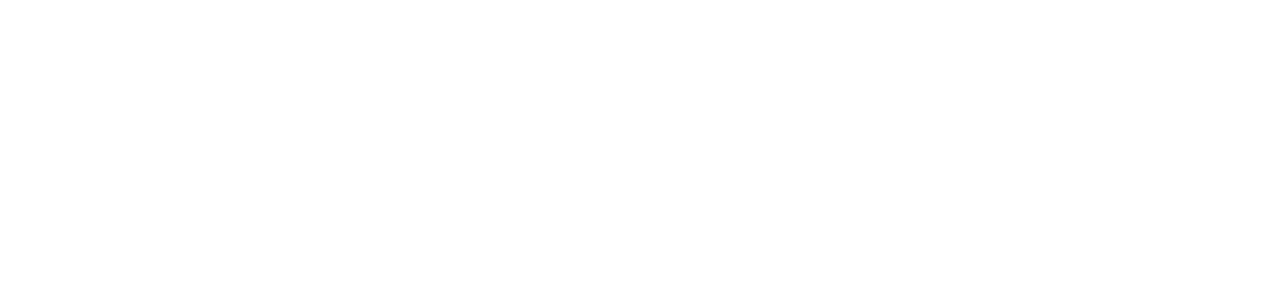
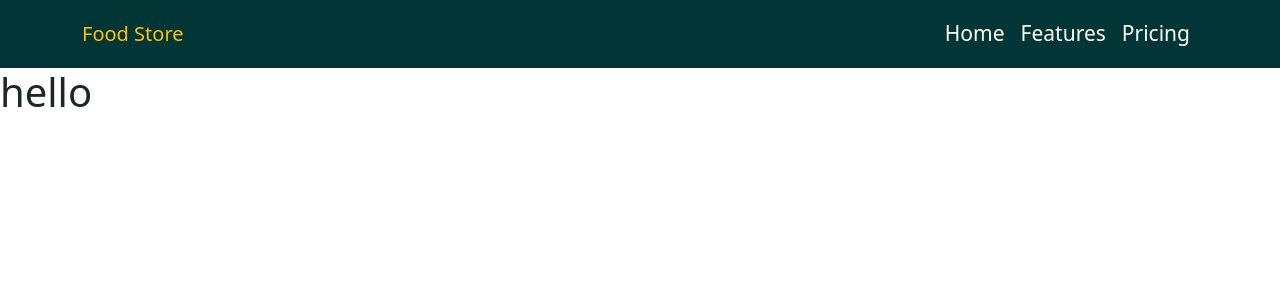
Before and after one commit to muntasirahmeed/simple-food-store, a React (Create React App) app: page / in a window 1280 px wide. Shown: the top 300 px of the page. Built offline with nearby package versions, Linux system fonts and the light colour scheme.

Commit message:
fake data created and loaded in website

```diff
--- a/package.json
+++ b/package.json
@@ -6,7 +6,9 @@
     "@testing-library/jest-dom": "^5.16.3",
     "@testing-library/react": "^12.1.4",
     "@testing-library/user-event": "^13.5.0",
+    "bootstrap": "^5.1.3",
     "react": "^17.0.2",
+    "react-bootstrap": "^2.2.1",
     "react-dom": "^17.0.2",
     "react-scripts": "5.0.0",
     "web-vitals": "^2.1.4"
--- /dev/null
+++ b/public/data.json
@@ -0,0 +1,38 @@
+[
+    {
+        "id":1,"name":"Salmon fish","price":34,"image":"https://cdn.pixabay.com/photo/2015/04/08/13/13/food-712665_1280.jpg"
+    },
+    {
+        "id":2,"name":"Chocolate Cake","price":30,"image":"https://cdn.pixabay.com/photo/2017/01/11/11/33/cake-1971552_1280.jpg"
+    },
+    {
+        "id":3,"name":"Ham Burger","price":25,"image":"https://cdn.pixabay.com/photo/2016/03/05/19/02/hamburger-1238246_1280.jpg"
+    },
+    {
+        "id":4,"name":"Shish Kebab","price":27,"image":"https://cdn.pixabay.com/photo/2016/01/22/02/13/meat-1155132_1280.jpg"
+    },
+    {
+        "id":5,"name":"Strawberry Cake","price":28,"image":"https://cdn.pixabay.com/photo/2018/05/01/18/21/eclair-3366430_1280.jpg"
+    },
+    {
+        "id":6,"name":"Snack Burger","price":25,"image":"https://cdn.pixabay.com/photo/2014/10/19/20/59/hamburger-494706_1280.jpg"
+    },
+    {
+        "id":7,"name":"Bred Coffe","price":15,"image":"https://cdn.pixabay.com/photo/2015/07/12/14/26/coffee-842020_1280.jpg"
+    },
+    {
+        "id":8,"name":"Tomato Pizza","price":35,"image":"https://cdn.pixabay.com/photo/2017/02/15/10/57/pizza-2068272_1280.jpg"
+    },
+    {
+        "id":9,"name":"Yogurt Breakfast","price":35,"image":"https://cdn.pixabay.com/photo/2016/06/07/17/15/yogurt-1442034_1280.jpg"
+    },
+    {
+        "id":10,"name":"Muffic Cup Cake","price":40,"image":"https://cdn.pixabay.com/photo/2017/09/14/14/33/cupcake-2749204_1280.jpg"
+    },
+    {
+        "id":11,"name":"French Fries","price":20,"image":"https://cdn.pixabay.com/photo/2016/11/20/09/06/bowl-1842294_1280.jpg"
+    },
+    {
+        "id":12,"name":"Carrot Cake","price":20,"image":"https://cdn.pixabay.com/photo/2020/02/29/15/20/cake-4890393_1280.jpg"
+    }
+]
--- a/src/App.js
+++ b/src/App.js
@@ -1,9 +1,12 @@
 import './App.css';
-
+import "bootstrap/dist/css/bootstrap.min.css";
+import Header from './Components/Header/Header';
+import Foods from './Components/Foods/Foods';
 function App() {
   return (
     <div>
-
+      <Header></Header>
+      <Foods></Foods>
     </div>
   );
 }
--- /dev/null
+++ b/src/Components/Foods/Foods.js
@@ -0,0 +1,18 @@
+import React, { useEffect, useState } from "react";
+
+const Foods = () => {
+    const [foods, setFoods] = useState([]);
+    console.log(foods)
+  useEffect(() => {
+    fetch("data.json")
+      .then((res) => res.json())
+      .then((data) => setFoods(data));
+  }, []);
+  return (
+    <div>
+      <h1>hello</h1>
+    </div>
+  );
+};
+
+export default Foods;
--- /dev/null
+++ b/src/Components/Header/Header.css
@@ -0,0 +1,9 @@
+.nav-bar{
+    background-color: rgb(2, 53, 53);
+    padding: 10px 0px;
+}
+.nav-text{
+    color: white !important;
+    font-size: 21px;
+
+}
--- /dev/null
+++ b/src/Components/Header/Header.js
@@ -0,0 +1,21 @@
+import React from 'react';
+import { Container, Nav, Navbar } from 'react-bootstrap';
+import './Header.css'
+const Header = () => {
+    return (
+      <nav>
+        <Navbar className='nav-bar'>
+          <Container>
+            <Navbar.Brand className=' text-warning' href="#home">Food Store</Navbar.Brand>
+            <Nav className="ms-auto">
+              <Nav.Link className='nav-text' href="#home">Home</Nav.Link>
+              <Nav.Link className='nav-text' href="#features">Features</Nav.Link>
+              <Nav.Link className='nav-text' href="#pricing">Pricing</Nav.Link>
+            </Nav>
+          </Container>
+        </Navbar>
+      </nav>
+    );
+};
+
+export default Header;
```
Also changed, not shown: src/App.css (line endings or trailing spaces), src/Components/Foods/Foods.css (added), 1 other file (tests, documents, lock files or other folders).
